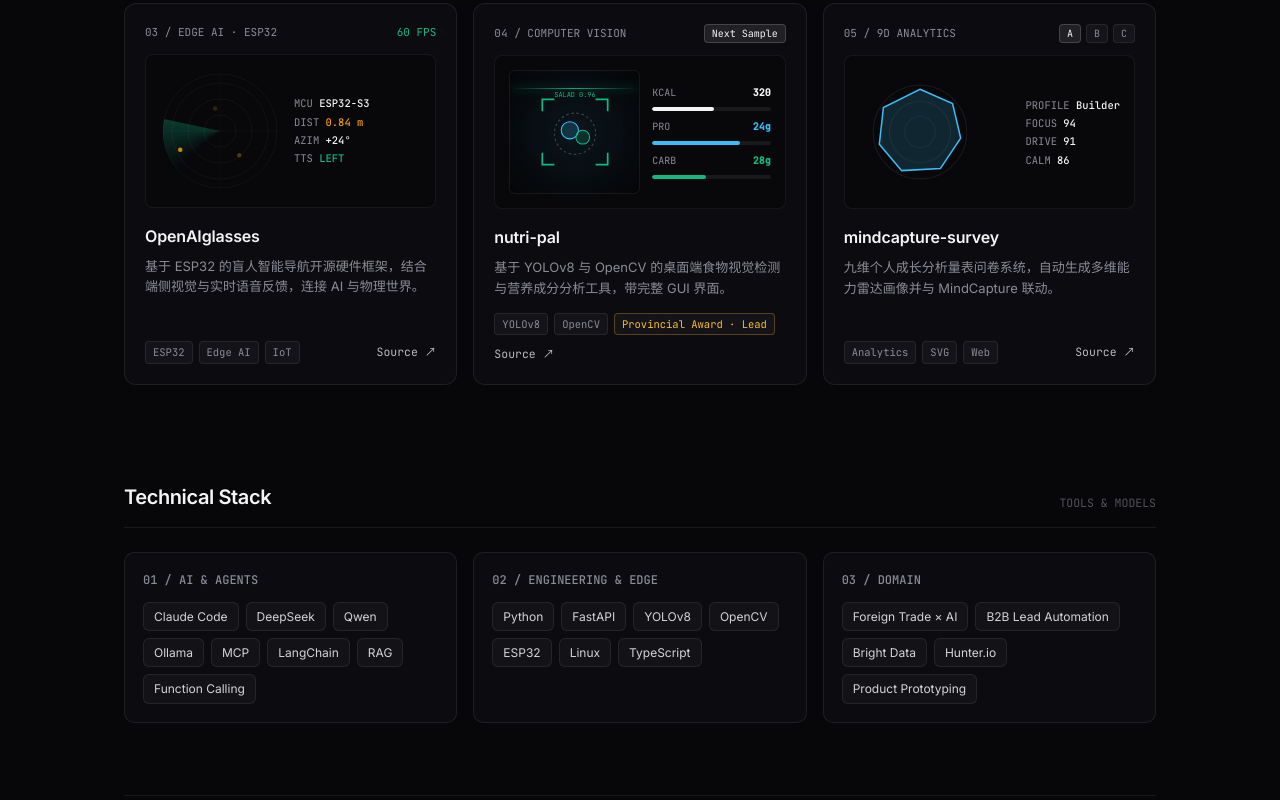
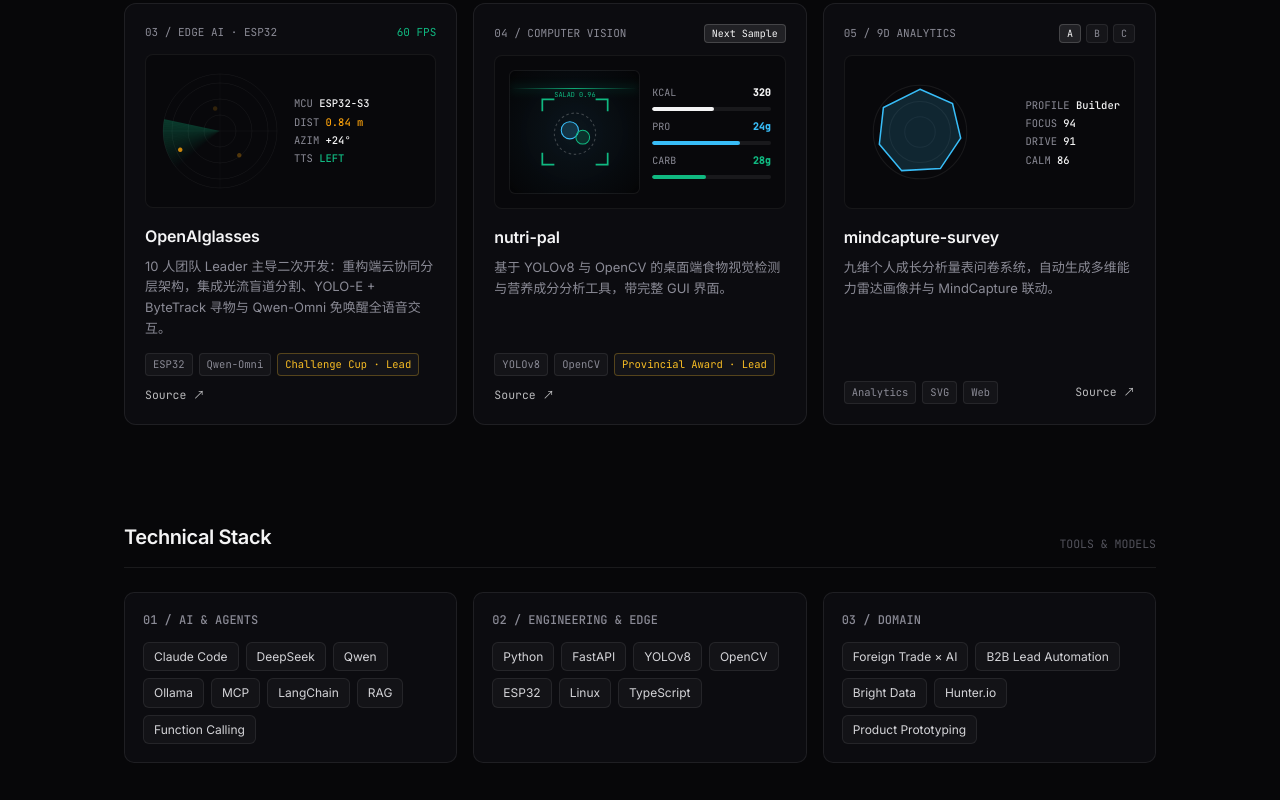
Before and after one commit to supumi/supumi.github.io, a plain HTML site: page index.html in a window 1280 px wide. Shown: the part 1047-1847 px from the top of the page. Drawn offline with Linux system fonts and the light colour scheme.

Commit message:
feat: highlight Challenge Cup award and technical leadership on OpenAIglasses card

```diff
--- a/index.html
+++ b/index.html
@@ -481,10 +481,10 @@
               </div>
             </div>
             <h3>OpenAIglasses</h3>
-            <p data-i18n="p3">基于 ESP32 的盲人智能导航开源硬件框架，结合端侧视觉与实时语音反馈，连接 AI 与物理世界。</p>
+            <p data-i18n="p3">10 人团队 Leader 主导二次开发：重构端云协同分层架构，集成光流盲道分割、YOLO-E + ByteTrack 寻物与 Qwen-Omni 免唤醒全语音交互。</p>
           </div>
           <div class="card-foot">
-            <div class="tags"><span>ESP32</span><span>Edge AI</span><span>IoT</span></div>
+            <div class="tags"><span>ESP32</span><span>Qwen-Omni</span><span style="color:#fbbf24;border-color:rgba(251,191,36,0.28);">Challenge Cup · Lead</span></div>
             <a class="repo-link" href="https://github.com/supumi/OpenAIglasses_for_Navigation" target="_blank">Source ↗</a>
           </div>
         </article>
```
